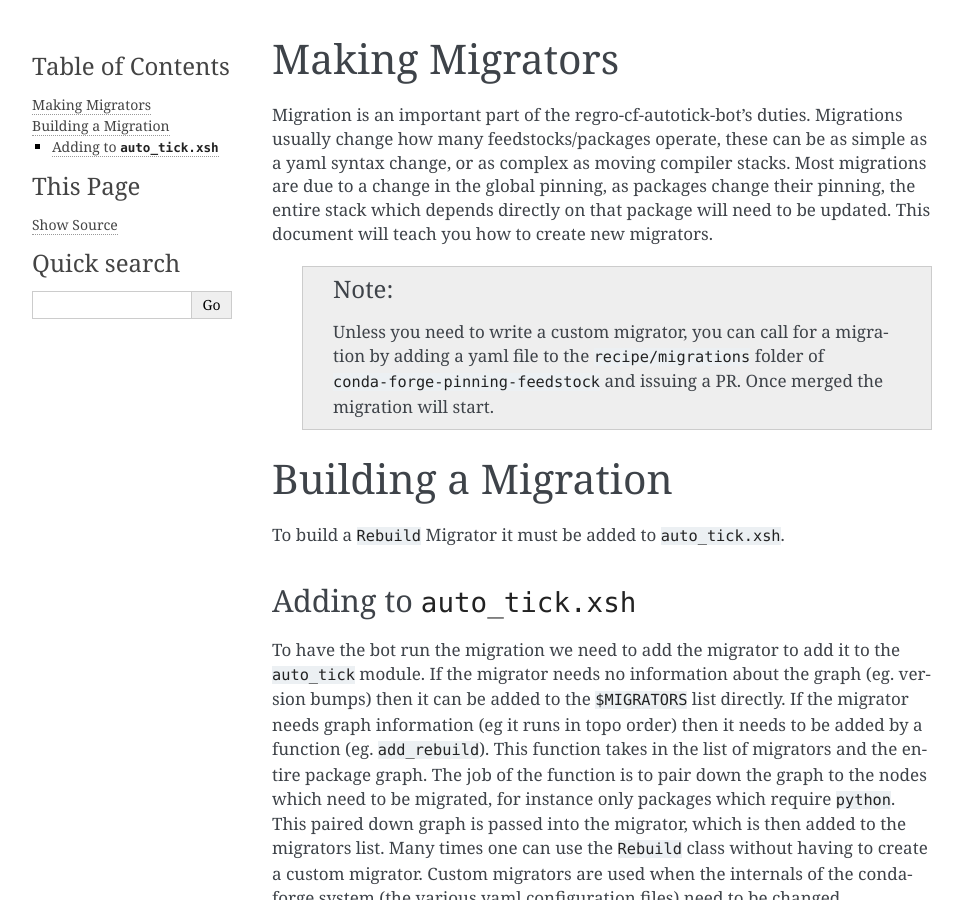
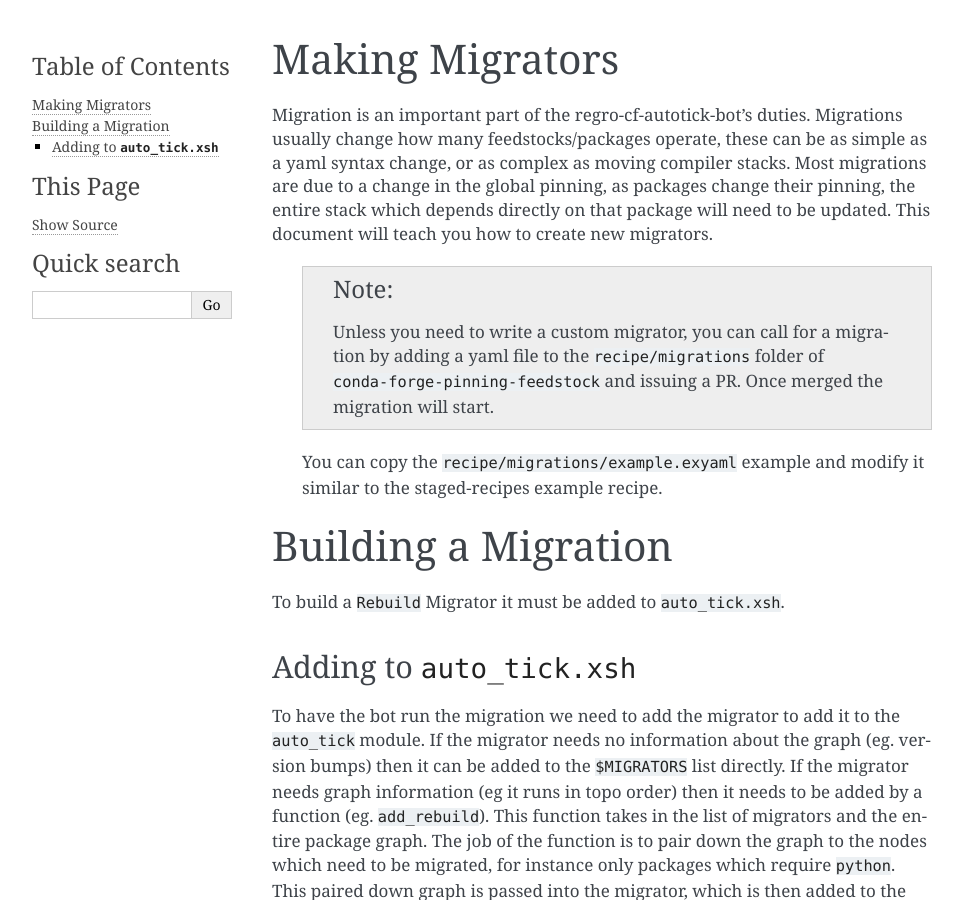
Before and after one commit to regro/cf-scripts, a Sphinx documentation site: the page built from docs/migrators.rst, in a window 1280 px wide and 900 px high. Shown: the whole window, without its empty margins (148-1111 px from the left). Built offline with Sphinx 7.4.7, drawn with Linux system fonts in a browser that asks for light colours; pages that are not in the unit, such as notebooks, are missing from menus.

Commit message:
more migration docs

```diff
--- a/docs/migrators.rst
+++ b/docs/migrators.rst
@@ -9,6 +9,7 @@ need to be updated.
 This document will teach you how to create new migrators.
 
  .. note:: Unless you need to write a custom migrator, you can call for a migration by adding a yaml file to the ``recipe/migrations`` folder of ``conda-forge-pinning-feedstock`` and issuing a PR. Once merged the migration will start.
+ You can copy the ``recipe/migrations/example.exyaml`` example and modify it similar to the staged-recipes example recipe.
 
 
 Building a Migration
```
